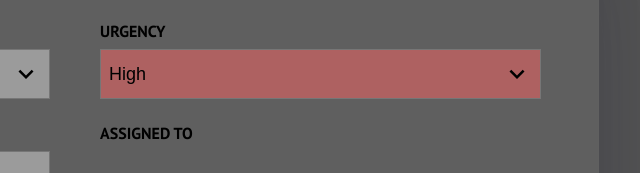
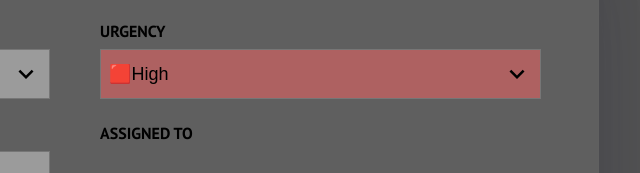
Before and after one commit to MarkusLauber/Join, a plain HTML site: page add.html in a window 1280 px wide. Shown: the part 198-371 px from the top of the page, 623-1263 px from the left. Drawn offline with Linux system fonts and the light colour scheme; no server answers.

Commit message:
emoji squares

```diff
--- a/add.html
+++ b/add.html
@@ -48,11 +48,11 @@
                 <div class="inputbox">
                     <label class="label">URGENCY</label>
                     <select id="urgency" class="pointer small prio2" onchange="setSelectColor()">
-                        <option id="op1" value="prio1"style="color:purple" > Very High</option>
-                        <option selected="selected" value="prio2" style="color:red">High</option>
-                        <option value="prio3" style="color:yellow">Medium</option>
-                        <option value="prio4" style="color:green">Low</option>
-                        <option value="prio5" style="color:blue">Very Low</option>
+                        <option value="prio1">&#x1F7EA;Very High</option>
+                        <option selected="selected" value="prio2">&#x1F7E5;High</option>
+                        <option value="prio3">&#x1F7E8;Medium</option>
+                        <option value="prio4">&#x1F7E9;Low</option>
+                        <option value="prio5">&#x1F7E6;Very Low</option>
                     </select>
                 </div>
                 <div class="inputbox">
```
